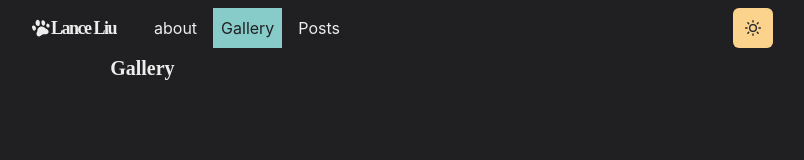
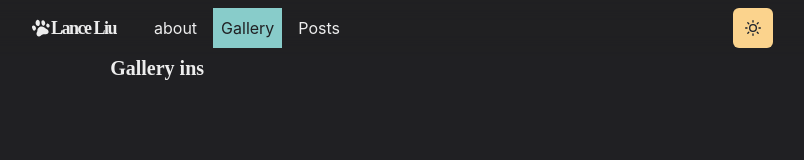
Before and after one commit to lance0515/My-portfolio-LanceLiu-, a Next.js app: page /gallery in a window 1280 px wide. Shown: the top 160 px of the page, without its empty margins (243-1047 px from the left). Built offline with nearby package versions, Linux system fonts and the light colour scheme.

Commit message:
Update gallery.js

```diff
--- a/pages/gallery.js
+++ b/pages/gallery.js
@@ -7,7 +7,7 @@ export default function Gallery (){
     return(
         <Container>
             <Heading as="h3" fontSize={20}mb={4}>
-                Gallery
+                Gallery ins
             </Heading>
         </Container>
 
```
